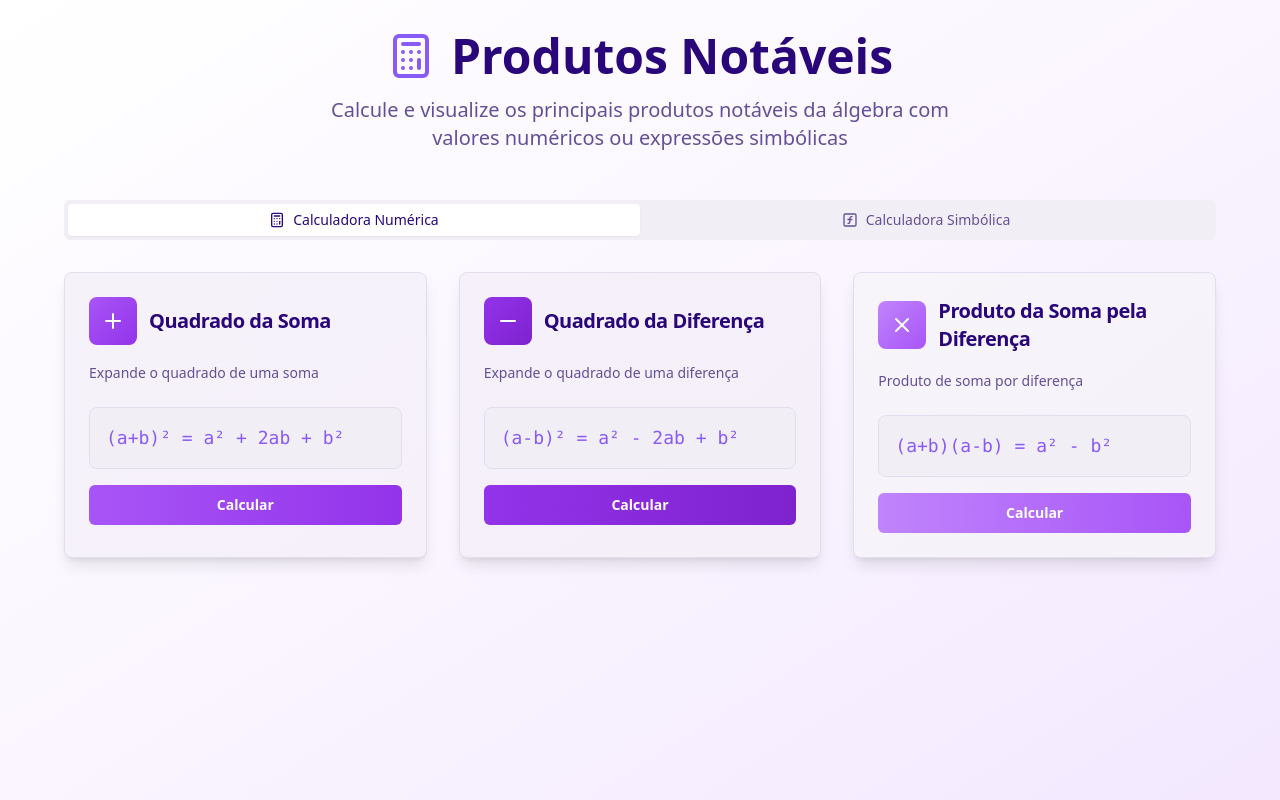
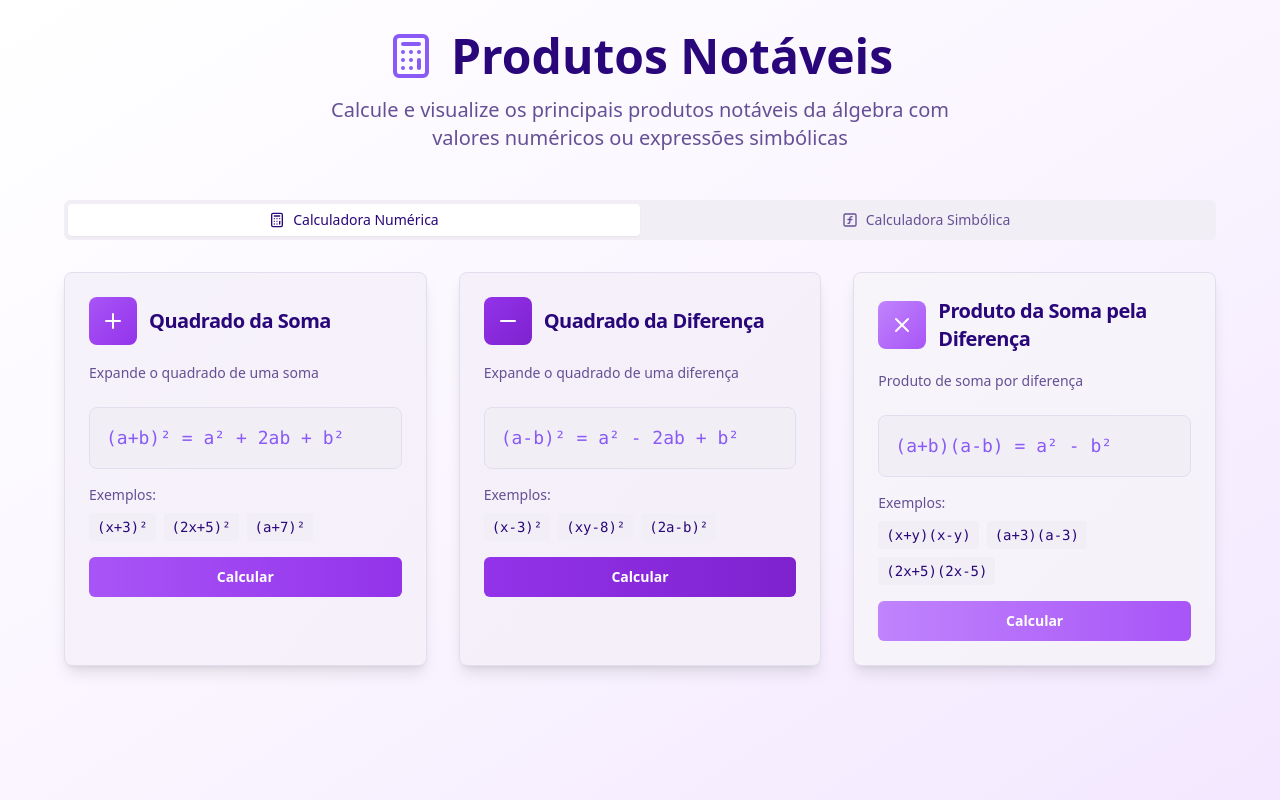
Before and after one commit to pabloarzaoo/notaveis-calculator-wizard-78, a React (Vite) app: page / in a window 1280 px wide. Built offline with nearby package versions, Linux system fonts and the light colour scheme.

Commit message:
Refactor: Integrate symbolic calculator into main page
Integrate the symbolic calculator directly into the main page, removing the separate tab and modal. Use the provided examples within the existing card structure.

```diff
--- a/src/pages/Index.tsx
+++ b/src/pages/Index.tsx
@@ -1,3 +1,4 @@
+
 import { useState } from "react";
 import { Calculator, Plus, Minus, X, FunctionSquare } from "lucide-react";
 import { Button } from "@/components/ui/button";
@@ -21,7 +22,8 @@ const Index = () => {
       formula: "(a+b)² = a² + 2ab + b²",
       description: "Expande o quadrado de uma soma",
       icon: <Plus className="h-6 w-6" />,
-      color: "from-purple-500 to-purple-600"
+      color: "from-purple-500 to-purple-600",
+      examples: ["(x+3)²", "(2x+5)²", "(a+7)²"]
     },
     {
       id: "quadrado-diferenca",
@@ -29,7 +31,8 @@ const Index = () => {
       formula: "(a-b)² = a² - 2ab + b²",
       description: "Expande o quadrado de uma diferença",
       icon: <Minus className="h-6 w-6" />,
-      color: "from-purple-600 to-purple-700"
+      color: "from-purple-600 to-purple-700",
+      examples: ["(x-3)²", "(xy-8)²", "(2a-b)²"]
     },
     {
       id: "produto-soma-diferenca",
@@ -37,7 +40,8 @@ const Index = () => {
       formula: "(a+b)(a-b) = a² - b²",
       description: "Produto de soma por diferença",
       icon: <X className="h-6 w-6" />,
-      color: "from-purple-400 to-purple-500"
+      color: "from-purple-400 to-purple-500",
+      examples: ["(x+y)(x-y)", "(a+3)(a-3)", "(2x+5)(2x-5)"]
     }
   ];
 
@@ -134,14 +138,30 @@ const Index = () => {
                       {product.description}
                     </CardDescription>
                   </CardHeader>
-                  <CardContent className="relative">
+                  <CardContent className="relative space-y-4">
                     <div className="bg-muted p-4 rounded-lg border border-border">
                       <code className="text-primary text-lg font-mono font-medium">
                         {product.formula}
                       </code>
                     </div>
+
+                    {/* Exemplos integrados */}
+                    <div className="space-y-2">
+                      <p className="text-sm font-medium text-muted-foreground">Exemplos:</p>
+                      <div className="flex flex-wrap gap-2">
+                        {product.examples.map((example, index) => (
+                          <span
+                            key={index}
+                            className="inline-block bg-secondary text-secondary-foreground px-2 py-1 rounded text-sm font-mono"
+                          >
+                            {example}
+                          </span>
+                        ))}
+                      </div>
+                    </div>
+
                     <Button
-                      className={`w-full mt-4 bg-gradient-to-r ${product.color} hover:opacity-90 text-white font-semibold`}
+                      className={`w-full bg-gradient-to-r ${product.color} hover:opacity-90 text-white font-semibold`}
                       onClick={(e) => {
                         e.stopPropagation();
                         setSelectedProduct(product.id);
```
